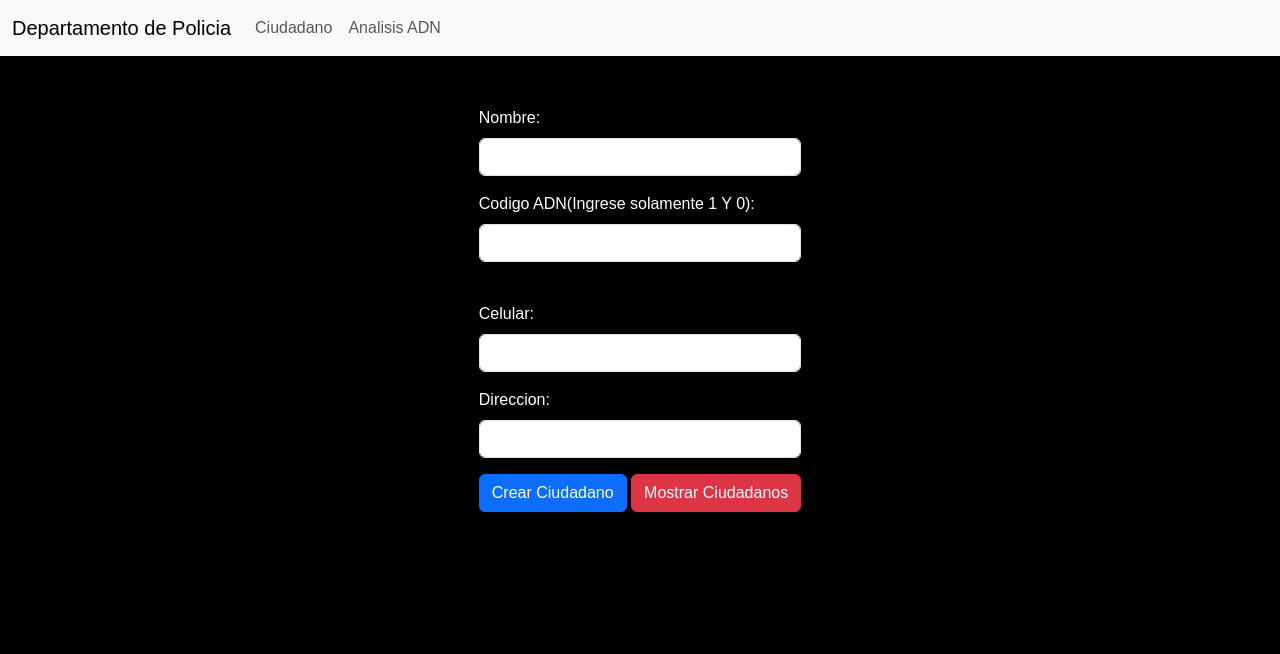
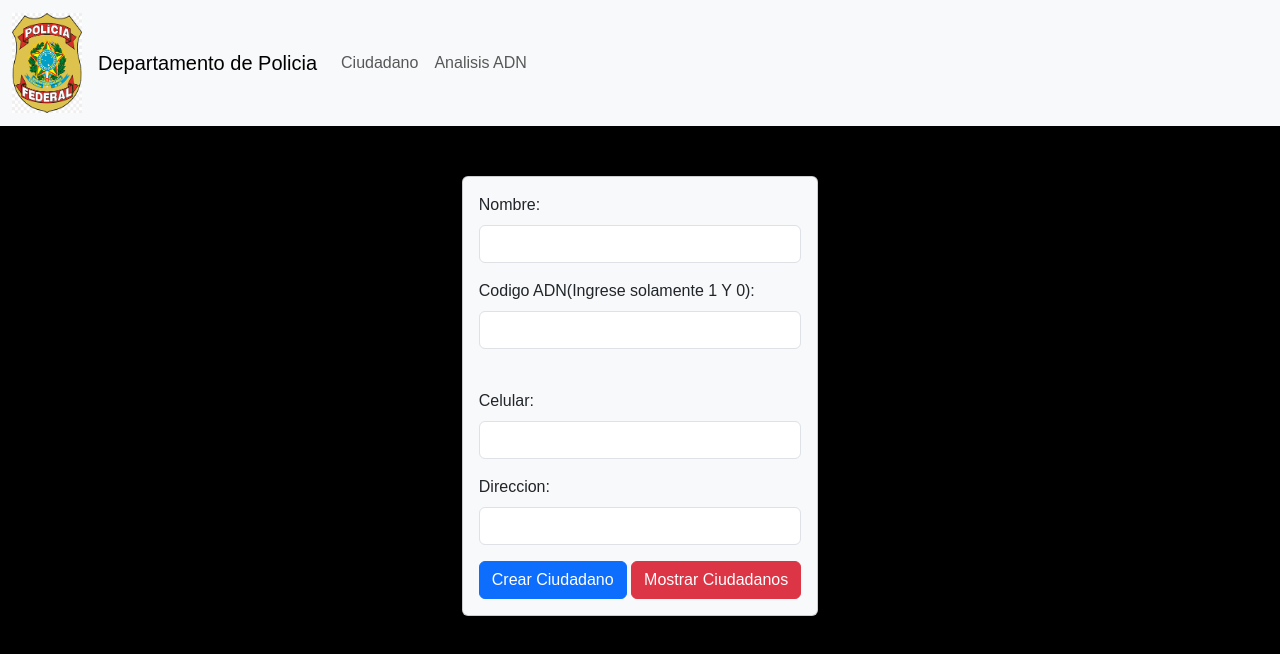
Before and after one commit to Mizamarzes/filtro_javascript, a plain HTML site: page index.html in a window 1280 px wide. Drawn offline with nearby package versions, Linux system fonts and the light colour scheme; no server answers.

Commit message:
settings visual ciudadano.js

```diff
--- a/index.html
+++ b/index.html
@@ -12,6 +12,9 @@
     <!-- HEADER NAVBAR -->
     <nav class="navbar navbar-expand-lg bg-body-tertiary">
         <div class="container-fluid">
+          <a class="navbar-brand" href="#">
+            <img src="img/logo policia.png" alt="logo policia" width="70px" height="100px">
+          </a>
           <a class="navbar-brand" href="#">Departamento de Policia</a>
           <button class="navbar-toggler" type="button" data-bs-toggle="collapse" data-bs-target="#navbarNav" aria-controls="navbarNav" aria-expanded="false" aria-label="Toggle navigation">
             <span class="navbar-toggler-icon"></span>
--- a/js/ciudadano.js
+++ b/js/ciudadano.js
@@ -7,6 +7,9 @@ console.log(ciudadanosList)
 const loadFormCiudadano=()=>{
     const formCiudadanos = document.getElementById('show-info');
     formCiudadanos.innerHTML=`
+        <div class="col-md-15">
+            <div class="card bg-light">
+                <div class="card-body">
                     <form id="registroCiudadanoForm">
                         <div class="mb-3">
                             <label for="nombreCiudadanoLabel" class="form-label">Nombre: </label>
@@ -31,6 +34,9 @@ const loadFormCiudadano=()=>{
                         <button type="submit" class="btn btn-primary" onclick="crearCiudadano()">Crear Ciudadano</button>
                         <button type="button" class="btn btn-danger" onclick="mostrarCiudadanos()">Mostrar Ciudadanos</button>
                     </form>
+                </div>
+            </div>
+        </div>
     `;
 }
 
```
Also changed, not shown: data/db/db.json (+7 -0 lines), img/logo policia.png (added). Lines whose indentation alone changed are shown as unchanged.
